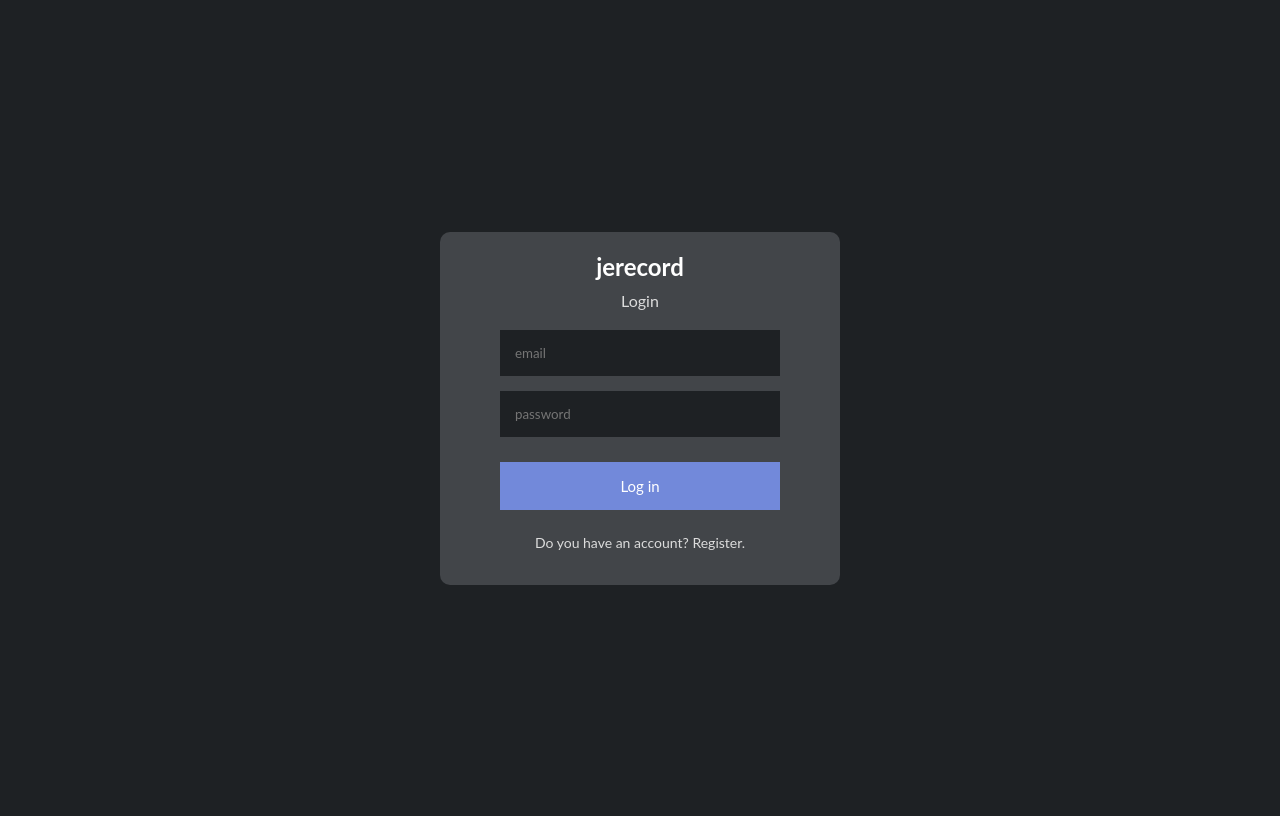
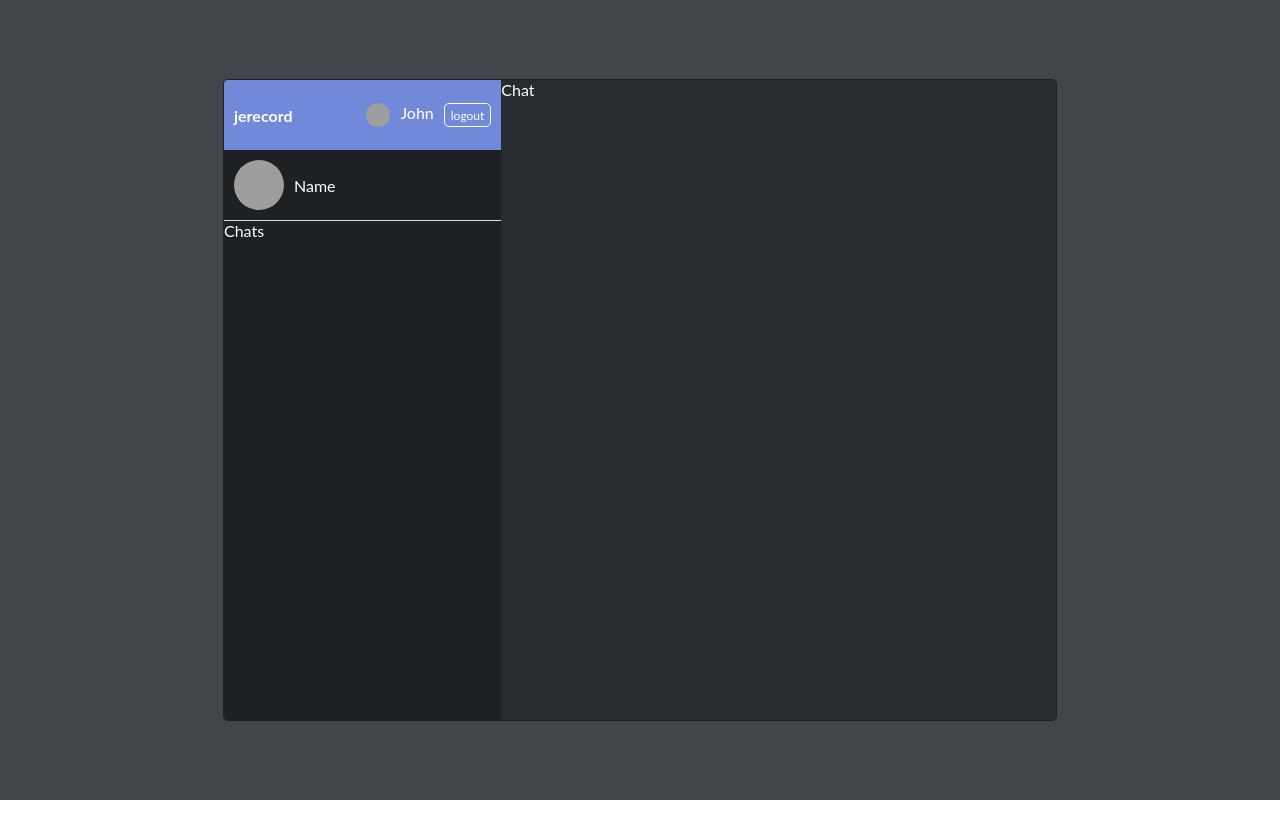
Before and after one commit to cytoplasma/jerecord, a React (Create React App) app in the folder jerecord/: page / in a window 1280 px wide. Built offline with nearby package versions, Linux system fonts and the light colour scheme; grey boxes are pictures that could not be loaded.

Commit message:
constructing chatting page: navbar with login/logout/profilepicture, sidebar to show all of your contacts, working on chats now

```diff
--- a/jerecord/src/App.js
+++ b/jerecord/src/App.js
@@ -2,10 +2,11 @@ import React from 'react';
 import "./style.scss";
 import Register from './pages/Register';
 import Login from './pages/Login';
+import Chatroom from './pages/Chatroom'
 
 function App() {
   return (
-    <Login />
+    <Chatroom />
 
   );
 }
--- /dev/null
+++ b/jerecord/src/components/Chat.jsx
@@ -0,0 +1,9 @@
+import React from 'react'
+
+const Chat = () => {
+  return (
+    <div className='chat'>Chat</div>
+  )
+}
+
+export default Chat
--- /dev/null
+++ b/jerecord/src/components/Chats.jsx
@@ -0,0 +1,9 @@
+import React from 'react'
+
+const Chats = () => {
+  return (
+    <div>Chats</div>
+  )
+}
+
+export default Chats
--- /dev/null
+++ b/jerecord/src/components/Navbar.jsx
@@ -0,0 +1,17 @@
+import React from "react";
+
+const Navbar = () => {
+  return (
+    <div className="navbar">
+      <span className="logo">jerecord</span>
+      <div className="user">
+        {/* get user pfp from register */}
+        <img src="https://i.pinimg.com/564x/e6/c7/75/e6c775335c3b21f4d1a9b63ece45dd97.jpg" alt="" />
+        <span>John</span>
+        <button>logout</button>
+      </div>
+    </div>
+  );
+};
+
+export default Navbar;
--- /dev/null
+++ b/jerecord/src/components/Sidebar.jsx
@@ -0,0 +1,16 @@
+import React from 'react'
+import Navbar from '../components/Navbar'
+import Users from '../components/Users'
+import Chats from '../components/Chats'
+
+const Sidebar = () => {
+  return (
+    <div className='sidebar'>
+      <Navbar />
+      <Users />
+      <Chats />
+    </div>
+  )
+}
+
+export default Sidebar
--- /dev/null
+++ b/jerecord/src/components/Users.jsx
@@ -0,0 +1,16 @@
+import React from 'react'
+
+const Users = () => {
+  return (
+    <div className="users">
+      <div className="userChat">
+        <img src="https://i.pinimg.com/564x/e6/c7/75/e6c775335c3b21f4d1a9b63ece45dd97.jpg" alt="" />
+        <div className="userChatInfo">
+          <span>Name</span>
+        </div>
+      </div>
+    </div>
+  )
+}
+
+export default Users
--- a/jerecord/src/pages/Chatroom.jsx
+++ b/jerecord/src/pages/Chatroom.jsx
@@ -1,8 +1,15 @@
 import React from 'react'
+import Chat from "../components/Chat"
+import Sidebar from "../components/Sidebar"
 
 const Chatroom = () => {
     return(
-        <div>Chatroom</div>
+        <div className="home">
+            <div className="container">
+                <Sidebar/>
+                <Chat/>
+            </div>
+        </div>
     )
 }
 
--- a/jerecord/src/style.scss
+++ b/jerecord/src/style.scss
@@ -3,21 +3,26 @@
 // middle: #282b30
 // darkest: #1e2124
 @font-face {
-    font-family: 'Lato', sans-serif;
-    src: url('https://fonts.googleapis.com/css?family=Lato:300,400,700&subset=latin-ext')
+  font-family: "Lato", sans-serif;
+  src: url("https://fonts.googleapis.com/css?family=Lato:300,400,700&subset=latin-ext");
+}
+
+html,
+body {
+  margin: 0;
+  padding: 0;
 }
 
 * {
-    font-family: 'Lato', sans-serif;
+  font-family: "Lato", sans-serif;
+  color: white;
 }
 
 // gonna want to change this later; an array of images similar to discord login pages and randomize them upon refresh?
-html {
+
+// LOGIN AND REGISTER PAGES
+.container-form {
   background-color: #1e2124;
-}
-
-
-.container-form {
   height: 100vh;
   display: flex;
   align-items: center;
@@ -39,14 +44,13 @@ html {
     .logo {
       font-weight: bold;
       font-size: 24px;
-
     }
     form {
       display: flex;
       flex-direction: column;
       gap: 15px;
     }
-    input{
+    input {
       padding: 15px;
       border: none;
       width: 250px;
@@ -55,10 +59,10 @@ html {
       caret-color: #7289da;
       color: white;
     }
-    label{
+    label {
       cursor: pointer;
     }
-    button{
+    button {
       padding: 15px;
       margin: 10px 0 10px 0;
       background-color: #7289da;
@@ -73,3 +77,79 @@ html {
     }
   }
 }
+
+// CHATROOM PAGES
+.home {
+  background-color: #424549;
+  height: 100vh;
+  display: flex;
+  align-items: center;
+  justify-content: center;
+  .container {
+    border: 1px solid #1e2124;
+    border-radius: 5px;
+    width: 65%;
+    height: 80%;
+    display: flex;
+    overflow: hidden;
+
+    .sidebar {
+      flex: 1;
+      background-color: #1e2124;
+
+      // user serction
+      .navbar {
+        display: flex;
+        align-items: center;
+        height: 50px;
+        padding: 10px;
+        justify-content: space-between;
+        background-color: #7289da;
+        overflow: hidden;
+        border: none;
+
+        .logo {
+          font-weight: bold;
+        }
+        .user {
+          display: flex;
+          gap: 10px;
+          img {
+            height: 24px;
+            width: 24px;
+            border-radius: 50%;
+            object-fit: cover;
+          }
+          button {
+            background-color: transparent;
+            border: 1px solid white;
+            font-size: 12px;
+            border-radius: 5px;
+            cursor: pointer;
+          }
+        }
+      }
+
+      // search section
+      .users {
+        border-bottom: 1px solid gainsboro;
+        .userChat {
+          padding: 10px;
+          display: flex;
+          align-items: center;
+          gap: 10px;
+          img {
+            width: 50px;
+            height: 50px;
+            border-radius: 50%;
+            object-fit: cover;
+          }
+        }
+      }
+    }
+    .chat {
+      flex: 2;
+      background-color: #282b30;
+    }
+  }
+}
```
Also changed, not shown: jerecord/src/components/Input.jsx (added, +9 -0 lines), jerecord/src/components/Message.jsx (added, +9 -0 lines). Lines whose indentation alone changed are shown as unchanged.
